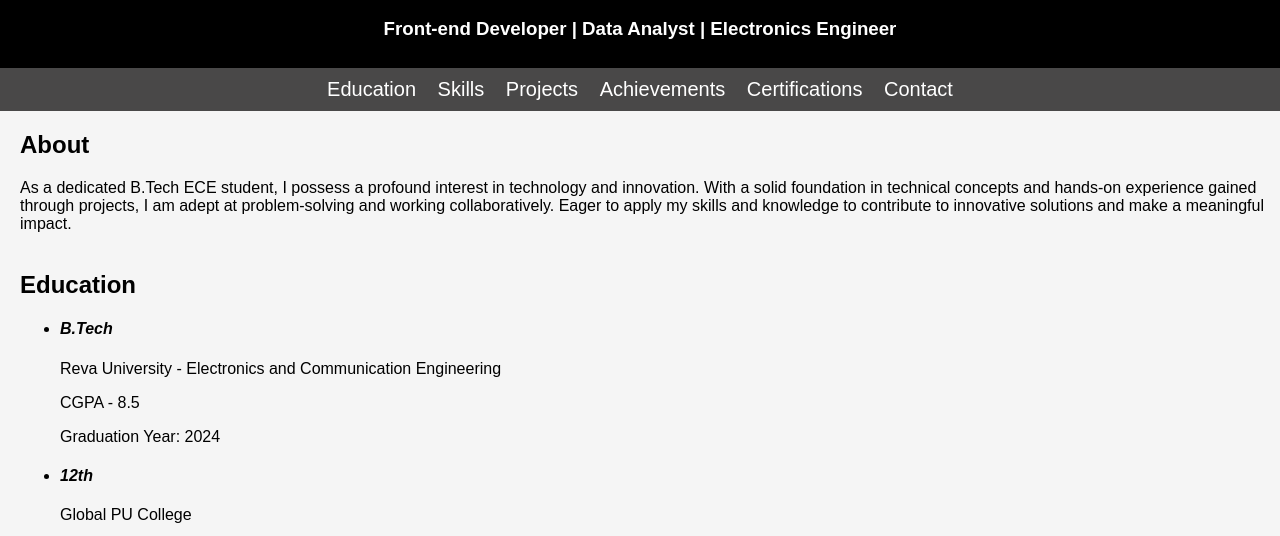
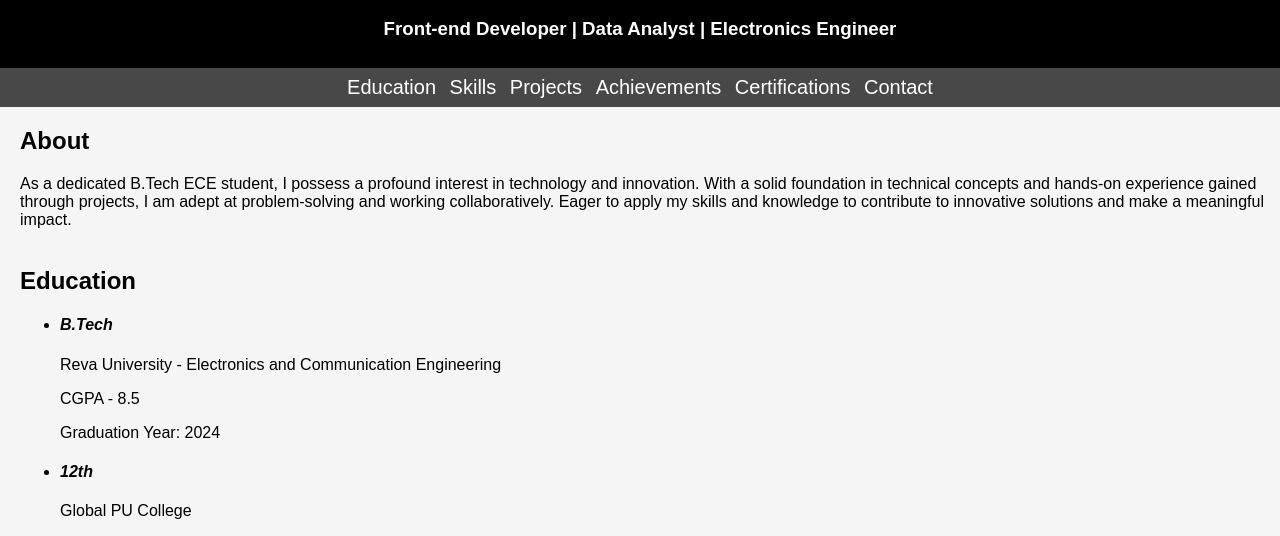
Before and after one commit to manu363/manu363.github.io, a plain HTML site: page index.html in a window 1280 px wide. Shown: the part 262-798 px from the top of the page. Drawn offline with nearby package versions, Linux system fonts and the light colour scheme.

Commit message:
Add files via upload
initial commit

```diff
--- a/index.html
+++ b/index.html
@@ -30,14 +30,14 @@
       background-color: #494848;
       color: #fff;
       text-align: center;
-      padding: 10px;
+      padding: 8px;
       font-size: 20px;
 
     }
     nav a {
       color: #fff;
       text-decoration: none;
-      padding: 8px;
+      padding: 4px;
     }
     nav a:hover {
       background-color: #555;
```
